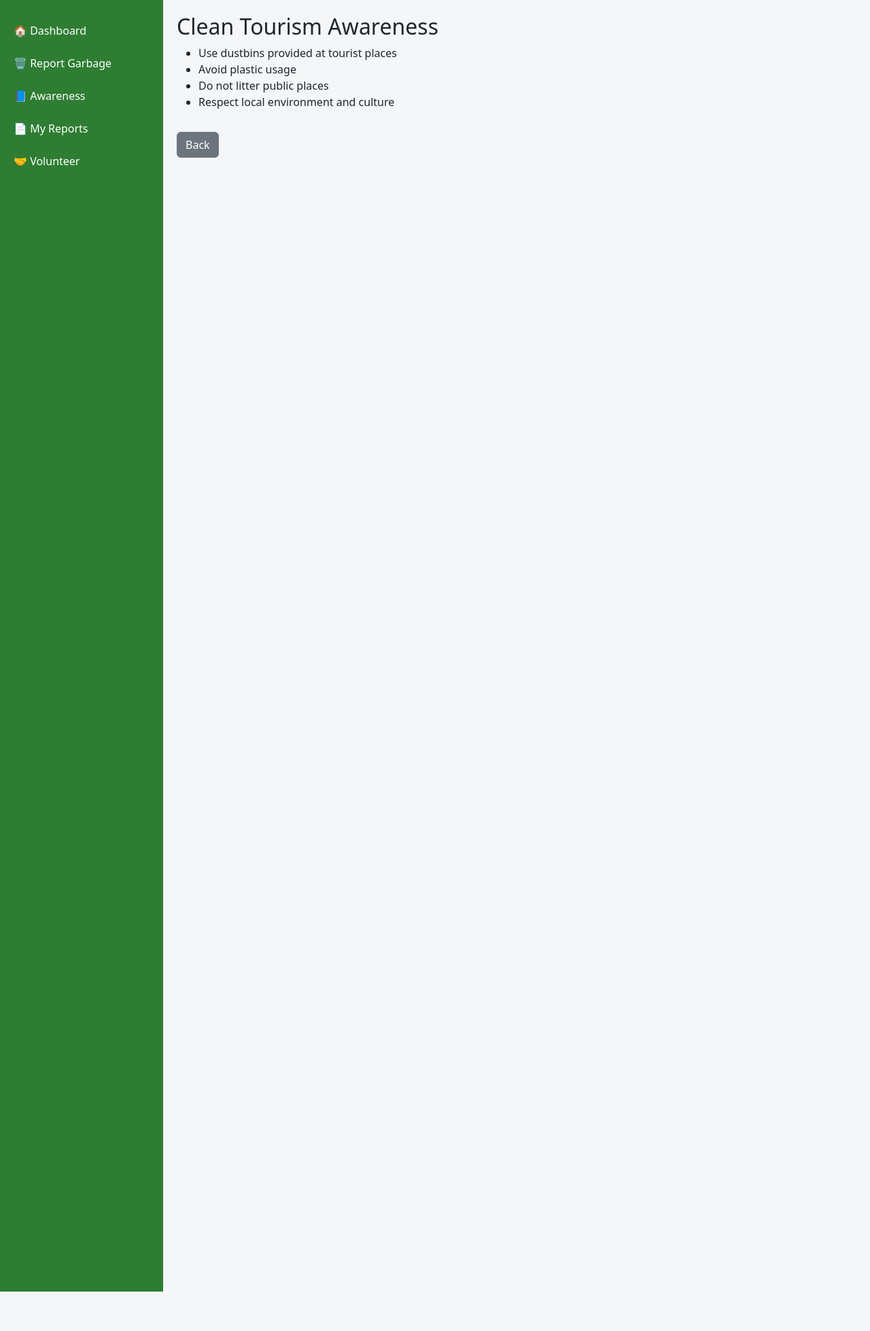
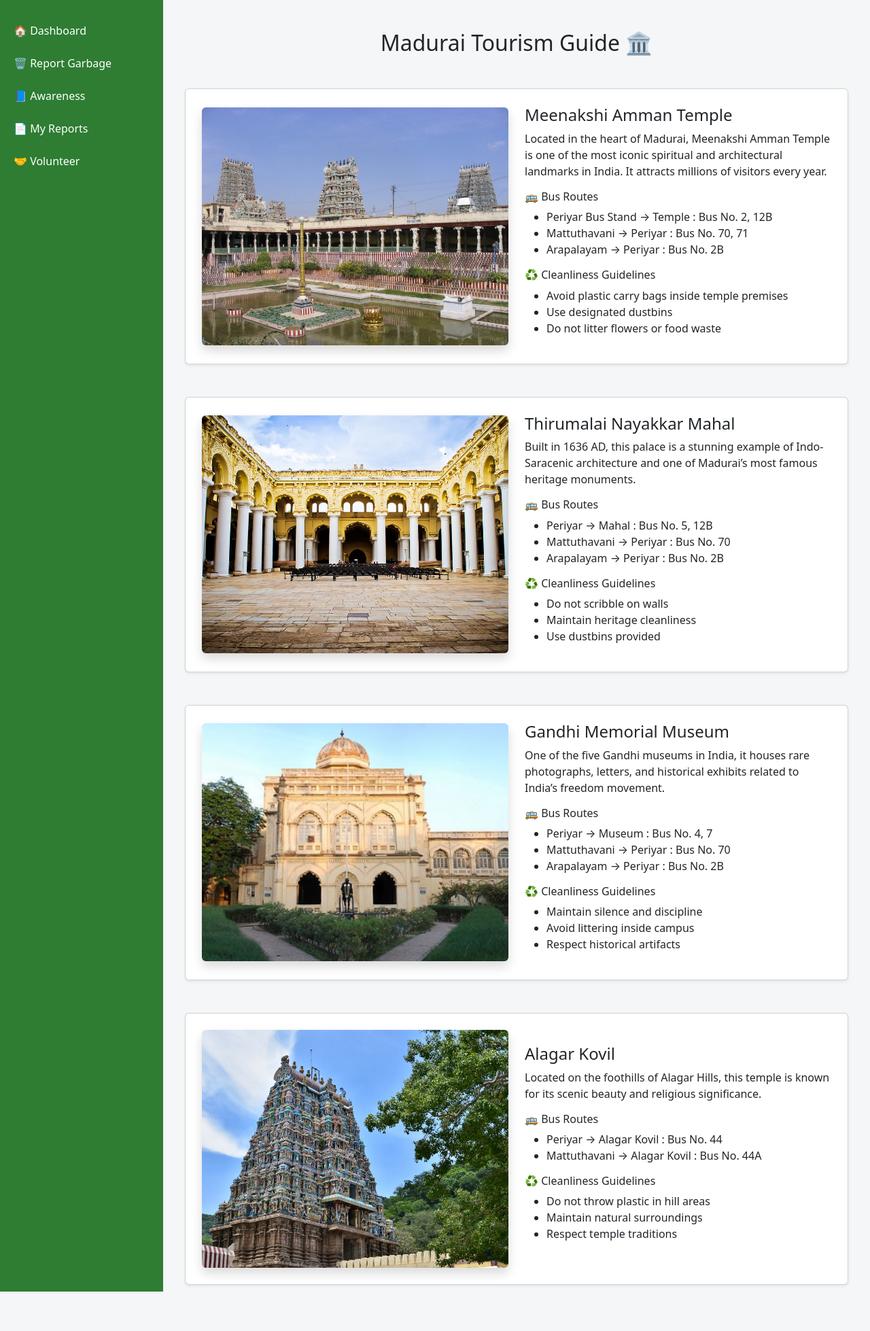
Before and after one commit to itsVasanthk/smart-cleanliness-system, a Flask app: page /awareness/tourism in a window 1280 px wide. Shown: the part 58-2016 px from the top of the page at 68% size. Run offline with Flask 3, Linux system fonts and the light colour scheme.

Commit message:
Awareness tourism completed

```diff
--- a/app/templates/awareness/tourism.html
+++ b/app/templates/awareness/tourism.html
@@ -1,15 +1,165 @@
 {% extends "citizen_base.html" %}
 {% block content %}
 
-<h2>Clean Tourism Awareness</h2>
+<div class="container mt-4">
 
-<ul>
-    <li>Use dustbins provided at tourist places</li>
-    <li>Avoid plastic usage</li>
-    <li>Do not litter public places</li>
-    <li>Respect local environment and culture</li>
-</ul>
+    <h2 class="text-center mb-5">
+        Madurai Tourism Guide 🏛
+    </h2>
 
-<a href="/awareness" class="btn btn-secondary mt-3">Back</a>
+    <!-- ================= MEENAKSHI TEMPLE ================= -->
+    <div class="card shadow-sm p-4 mb-5">
+        <div class="row align-items-center">
+
+            <!-- LEFT SIDE IMAGE -->
+            <div class="col-md-6 mb-3 mb-md-0">
+                <img src="{{ url_for('static', filename='images/meenakshi_temple.jpg') }}"
+                     class="img-fluid rounded shadow w-100"
+                     style="height:350px; object-fit:cover;">
+            </div>
+
+            <!-- RIGHT SIDE CONTENT -->
+            <div class="col-md-6">
+
+                <h4>Meenakshi Amman Temple</h4>
+
+                <p>
+                    Located in the heart of Madurai, Meenakshi Amman Temple is one of the
+                    most iconic spiritual and architectural landmarks in India.
+                    It attracts millions of visitors every year.
+                </p>
+
+                <h6 class="mt-3">🚌 Bus Routes</h6>
+                <ul>
+                    <li>Periyar Bus Stand → Temple : Bus No. 2, 12B</li>
+                    <li>Mattuthavani → Periyar : Bus No. 70, 71</li>
+                    <li>Arapalayam → Periyar : Bus No. 2B</li>
+                </ul>
+
+                <h6 class="mt-3">♻ Cleanliness Guidelines</h6>
+                <ul>
+                    <li>Avoid plastic carry bags inside temple premises</li>
+                    <li>Use designated dustbins</li>
+                    <li>Do not litter flowers or food waste</li>
+                </ul>
+
+            </div>
+        </div>
+    </div>
+
+
+    <!-- ================= THIRUMALAI NAYAKKAR MAHAL ================= -->
+    <div class="card shadow-sm p-4 mb-5">
+        <div class="row align-items-center">
+
+            <div class="col-md-6 mb-3 mb-md-0">
+                <img src="{{ url_for('static', filename='images/nayakkar_mahal.jpg') }}"
+                     class="img-fluid rounded shadow w-100"
+                     style="height:350px; object-fit:cover;">
+            </div>
+
+            <div class="col-md-6">
+
+                <h4>Thirumalai Nayakkar Mahal</h4>
+
+                <p>
+                    Built in 1636 AD, this palace is a stunning example of Indo-Saracenic
+                    architecture and one of Madurai’s most famous heritage monuments.
+                </p>
+
+                <h6 class="mt-3">🚌 Bus Routes</h6>
+                <ul>
+                    <li>Periyar → Mahal : Bus No. 5, 12B</li>
+                    <li>Mattuthavani → Periyar : Bus No. 70</li>
+                    <li>Arapalayam → Periyar : Bus No. 2B</li>
+                </ul>
+
+                <h6 class="mt-3">♻ Cleanliness Guidelines</h6>
+                <ul>
+                    <li>Do not scribble on walls</li>
+                    <li>Maintain heritage cleanliness</li>
+                    <li>Use dustbins provided</li>
+                </ul>
+
+            </div>
+        </div>
+    </div>
+
+
+    <!-- ================= GANDHI MEMORIAL MUSEUM ================= -->
+    <div class="card shadow-sm p-4 mb-5">
+        <div class="row align-items-center">
+
+            <div class="col-md-6 mb-3 mb-md-0">
+                <img src="{{ url_for('static', filename='images/gandhi_museum.jpg') }}"
+                     class="img-fluid rounded shadow w-100"
+                     style="height:350px; object-fit:cover;">
+            </div>
+
+            <div class="col-md-6">
+
+                <h4>Gandhi Memorial Museum</h4>
+
+                <p>
+                    One of the five Gandhi museums in India, it houses rare photographs,
+                    letters, and historical exhibits related to India’s freedom movement.
+                </p>
+
+                <h6 class="mt-3">🚌 Bus Routes</h6>
+                <ul>
+                    <li>Periyar → Museum : Bus No. 4, 7</li>
+                    <li>Mattuthavani → Periyar : Bus No. 70</li>
+                    <li>Arapalayam → Periyar : Bus No. 2B</li>
+                </ul>
+
+                <h6 class="mt-3">♻ Cleanliness Guidelines</h6>
+                <ul>
+                    <li>Maintain silence and discipline</li>
+                    <li>Avoid littering inside campus</li>
+                    <li>Respect historical artifacts</li>
+                </ul>
+
+            </div>
+        </div>
+    </div>
+
+
+    <!-- ================= ALAGAR KOIL ================= -->
+    <div class="card shadow-sm p-4 mb-5">
+        <div class="row align-items-center">
+
+            <div class="col-md-6 mb-3 mb-md-0">
+                <img src="{{ url_for('static', filename='images/alagar_kovil.jpg') }}"
+                     class="img-fluid rounded shadow w-100"
+                     style="height:350px; object-fit:cover;">
+            </div>
+
+            <div class="col-md-6">
+
+                <h4>Alagar Kovil</h4>
+
+                <p>
+                    Located on the foothills of Alagar Hills, this temple is known
+                    for its scenic beauty and religious significance.
+                </p>
+
+                <h6 class="mt-3">🚌 Bus Routes</h6>
+                <ul>
+                    <li>Periyar → Alagar Kovil : Bus No. 44</li>
+                    <li>Mattuthavani → Alagar Kovil : Bus No. 44A</li>
+                </ul>
+
+                <h6 class="mt-3">♻ Cleanliness Guidelines</h6>
+                <ul>
+                    <li>Do not throw plastic in hill areas</li>
+                    <li>Maintain natural surroundings</li>
+                    <li>Respect temple traditions</li>
+                </ul>
+
+            </div>
+        </div>
+    </div>
+
+</div>
 
 {% endblock %}
```
Also changed, not shown: app/static/images/alagar_kovil.jpg (added), app/static/images/gandhi_museum.jpg (added), app/static/images/meenakshi_temple.jpg (added), app/static/images/nayakkar.jpg (added), app/static/images/nayakkar_mahal.jpg (added).
